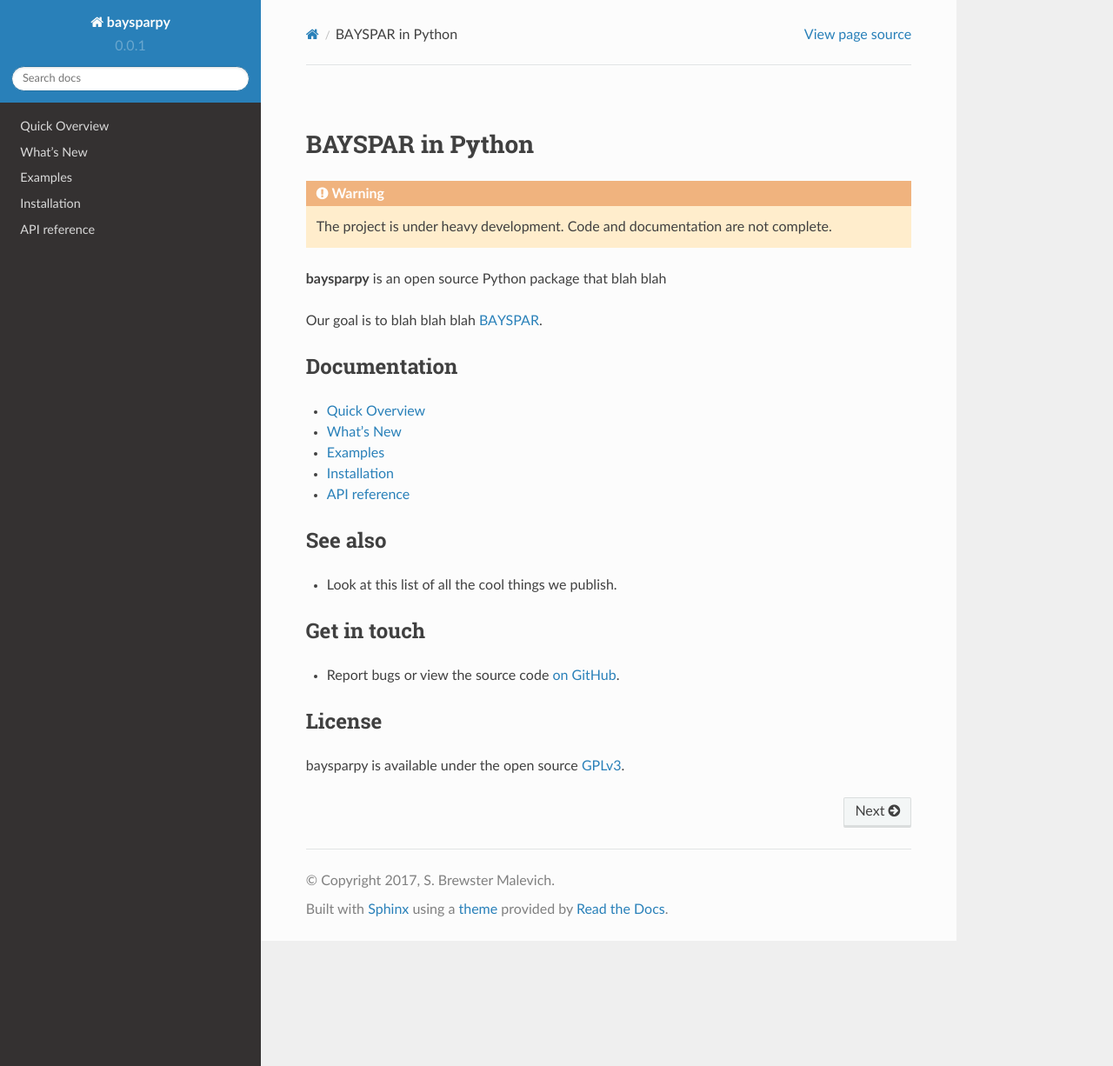
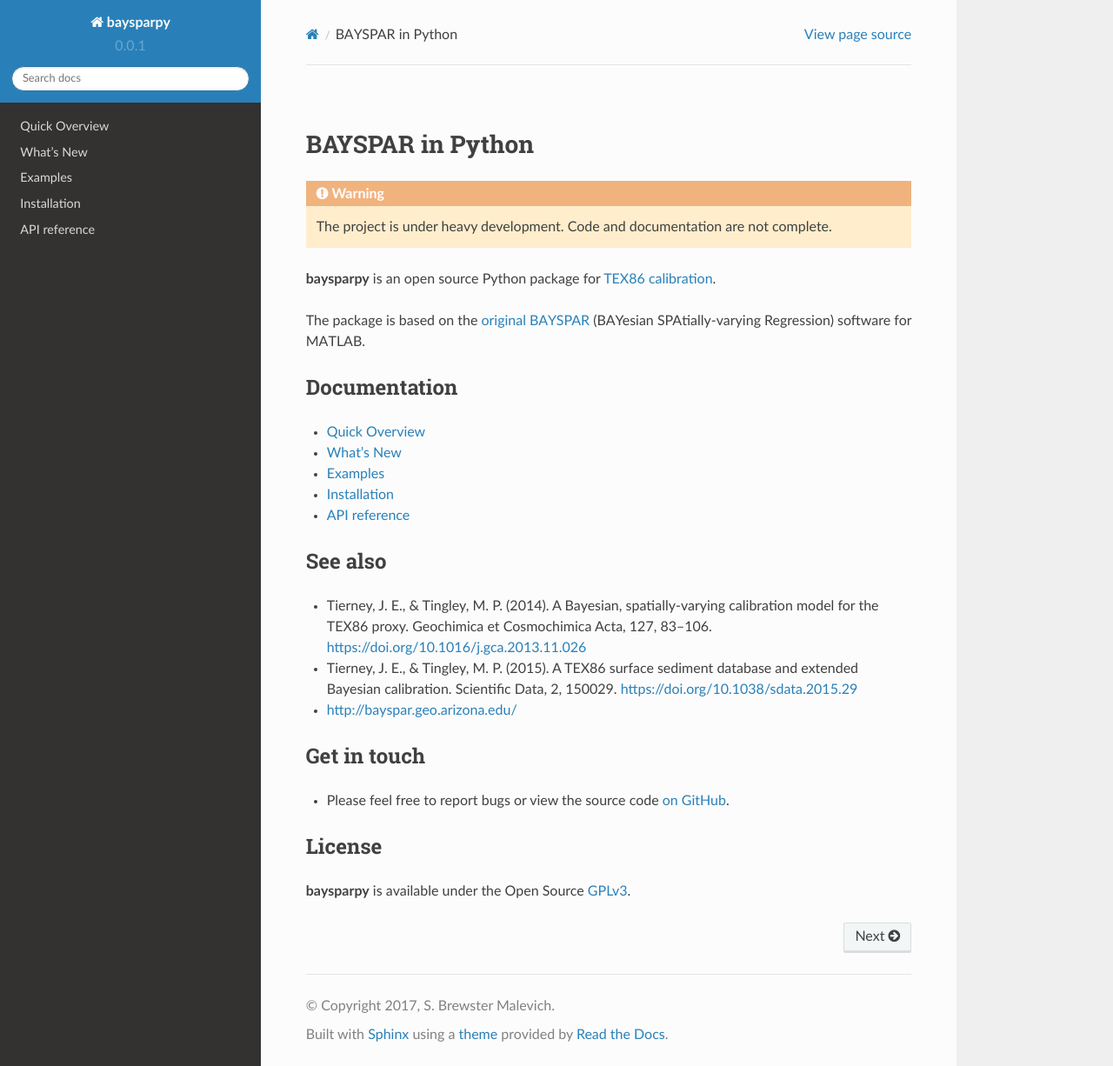
Before and after one commit to brews/baysparpy, a Sphinx documentation site: the page built from docs/index.rst, in a window 1280 px wide and 1226 px high. Shown: the whole window at 87% size. Built offline with Sphinx 7.4.7 and the Read the Docs theme 2.0.0, drawn with Linux system fonts in a browser that asks for light colours; the version number is read from the project's files by our own code.

Commit message:
Fleshed out docs index.

```diff
--- a/docs/index.rst
+++ b/docs/index.rst
@@ -11,11 +11,10 @@
 
 
 
-**baysparpy** is an open source Python package that blah blah
+**baysparpy** is an open source Python package for `TEX86 calibration <https://en.wikipedia.org/wiki/TEX86>`_.
 
-Our goal is to blah blah blah BAYSPAR_.
+The package is based on the `original BAYSPAR <https://github.com/jesstierney/BAYSPAR>`_ (BAYesian SPAtially-varying Regression) software for MATLAB.
 
-.. _BAYSPAR: http://bayspar.geo.arizona.edu/
 
 Documentation
 -------------
@@ -29,20 +28,24 @@
    installing
    api
 
+
 See also
 --------
 
-- Look at this list of all the cool things we publish.
+- Tierney, J. E., & Tingley, M. P. (2014). A Bayesian, spatially-varying calibration model for the TEX86 proxy. Geochimica et Cosmochimica Acta, 127, 83–106. https://doi.org/10.1016/j.gca.2013.11.026
+
+
+- Tierney, J. E., & Tingley, M. P. (2015). A TEX86 surface sediment database and extended Bayesian calibration. Scientific Data, 2, 150029. https://doi.org/10.1038/sdata.2015.29
+
+- http://bayspar.geo.arizona.edu/
+
 
 Get in touch
 ------------
 
-- Report bugs or view the source code `on GitHub`_.
-
-.. _on GitHub: http://github.com/brews/baysparpy
+- Please feel free to report bugs or view the source code `on GitHub <http://github.com/brews/baysparpy>`_.
 
 License
 -------
-baysparpy is available under the open source `GPLv3`__.
 
-__ http://www.gnu.org/licenses/
+**baysparpy** is available under the Open Source `GPLv3 <http://www.gnu.org/licenses/>`_.
```
